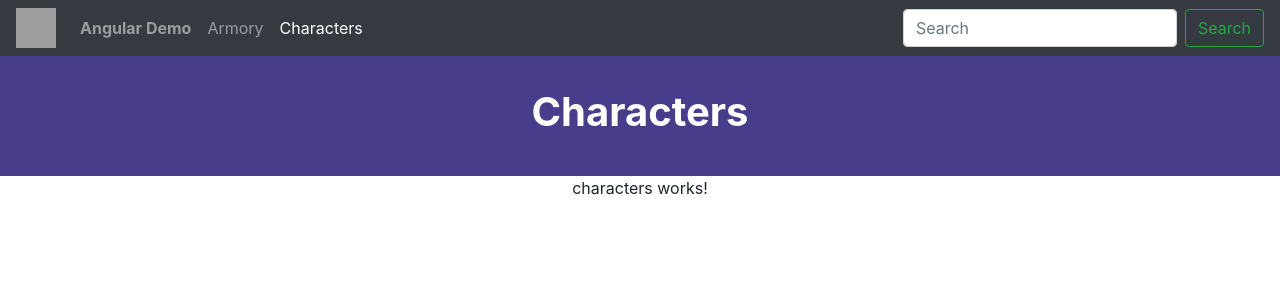
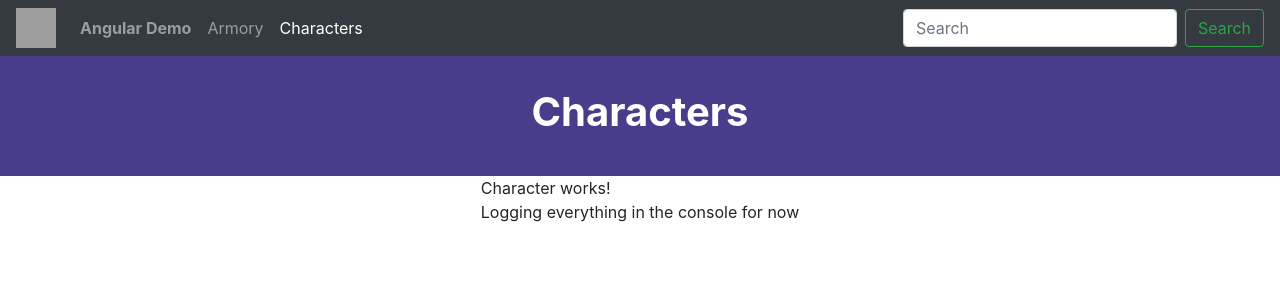
Before and after one commit to CGuillotG/AngularCourse, an Angular app: page / in a window 1280 px wide. Both pictures are taken after a click on the link "Characters". Shown: the top 300 px of the page. Built offline with nearby package versions, Linux system fonts and the light colour scheme; no server answers; grey boxes are pictures that could not be loaded.

Commit message:
Made placeholder for character main component html

```diff
--- a/src/app/characters/characters.component.html
+++ b/src/app/characters/characters.component.html
@@ -1 +1,3 @@
-<p>characters works!</p>
+<!-- <app-character-select></app-character-select> -->
+<p>Character works!<br>Logging everything in the console for now</p>
+<!-- <app-character-details></app-character-details> -->
```
